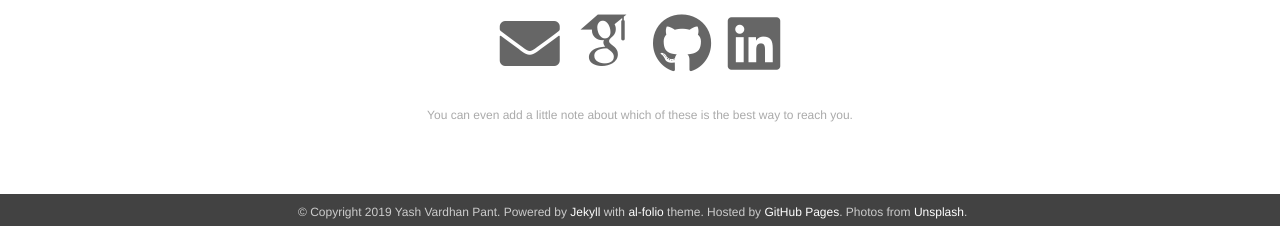
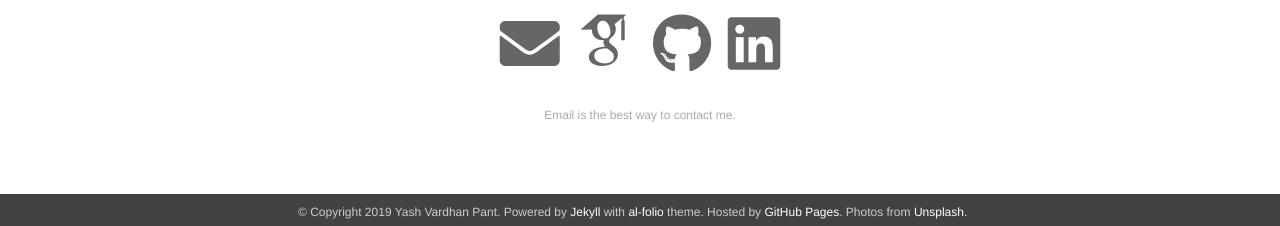
Before and after one commit to yashpant/yashpant.github.io, a Jekyll site: the page built from _pages/about.md, in a window 1280 px wide and 1113 px high. Shown: the part 884-1110 px from the top of the window. Built offline with Jekyll 4.4.1, drawn with Linux system fonts in a browser that asks for light colours; nearby versions of some CDN libraries; some web fonts are replaced.

Commit message:
note on email

```diff
--- a/_config.yml
+++ b/_config.yml
@@ -26,7 +26,7 @@ scholar_userid: hdQid8kAAAAJ # your Google Scholar ID
 #quora_username: # your Quora username
 
 contact_note: >
-  You can even add a little note about which of these is the best way to reach you.
+  Email is the best way to contact me.
 
 google_analytics: UA-XXXXXXXXX # out your google-analytics code
 
```
